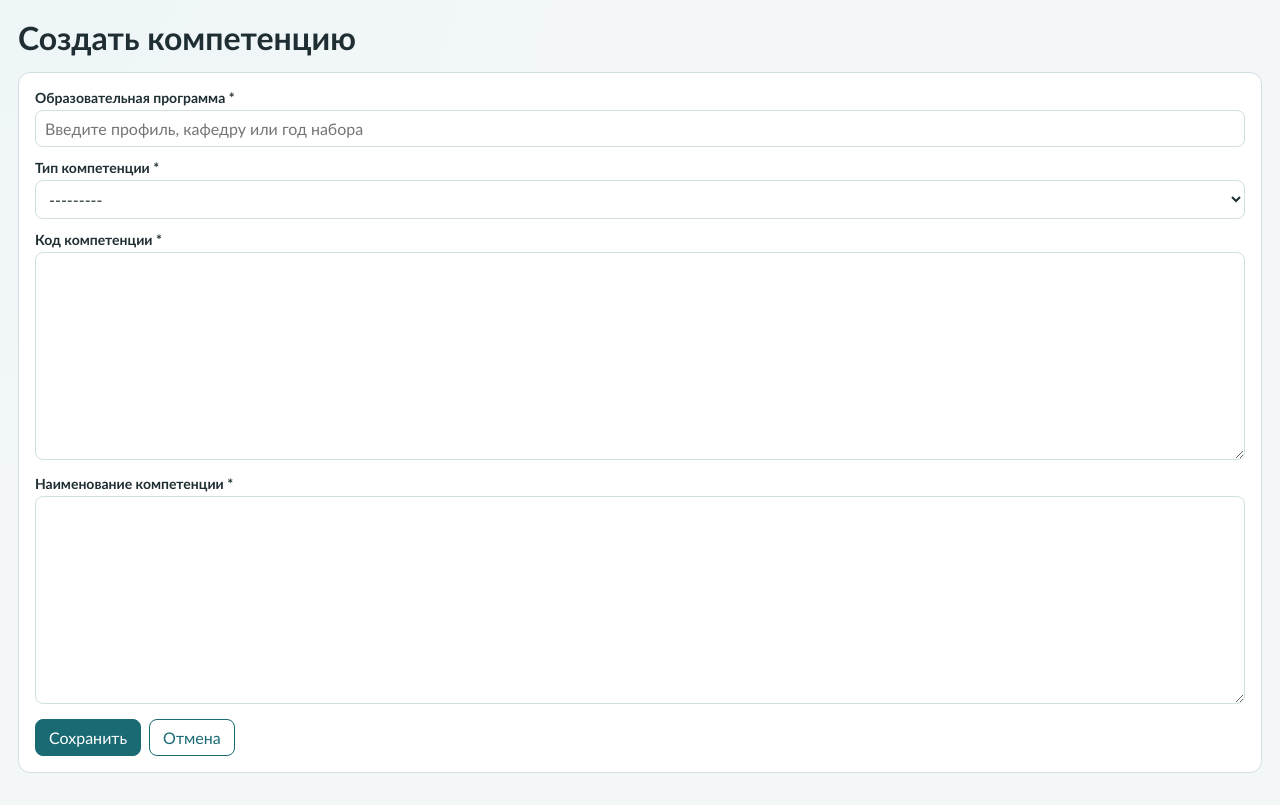
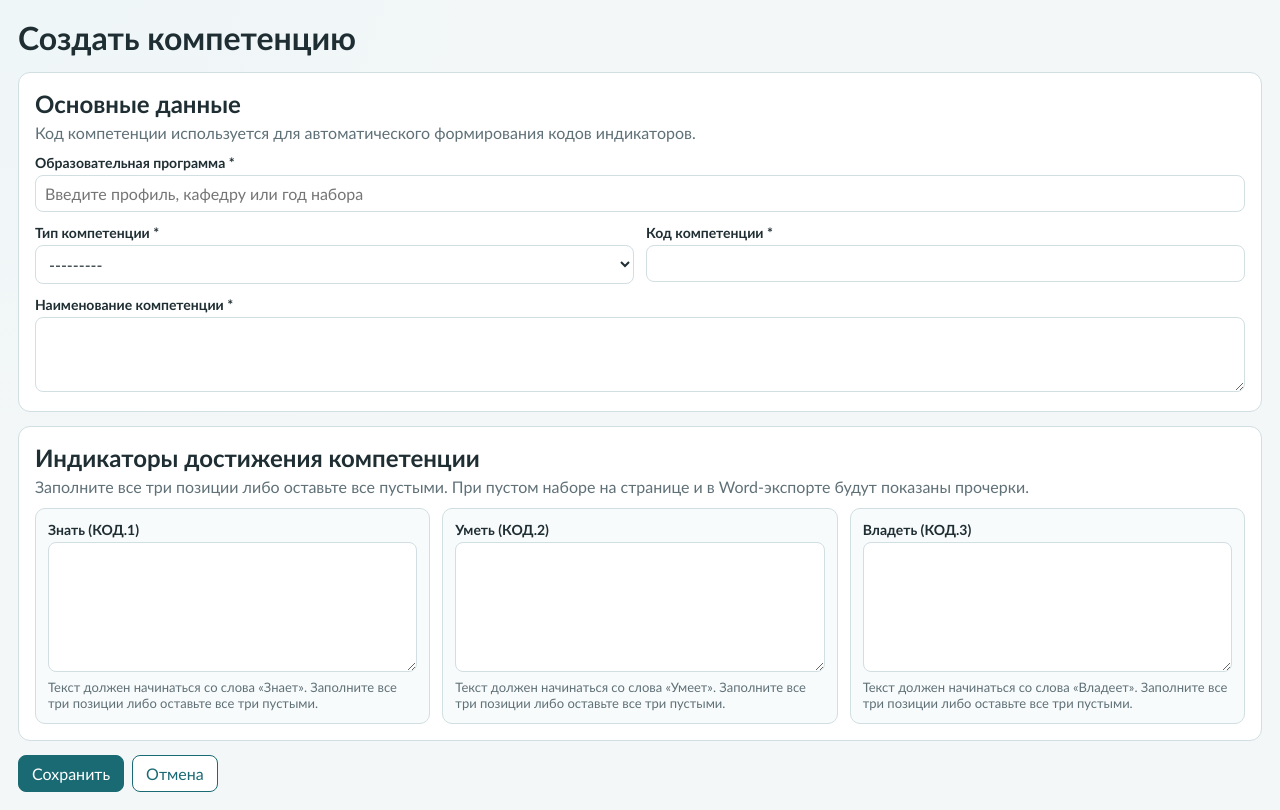
Before and after one commit to Allfeeto/assessment_rinh, a Django app: page /competencies/list/create/ in a window 1280 px wide. Shown: the part 93-903 px from the top of the page. Before the commit the page ends 866 px from the top, so only its background shows below. Run offline with Django 5.2, Linux system fonts and the light colour scheme; a user stored in the database is signed in; tables that the repository leaves empty hold one stand-in row (values such as "Sample post").

Commit message:
доработка страницы Компетенции

```diff
--- a/competencies/forms.py
+++ b/competencies/forms.py
@@ -1,4 +1,6 @@
 from django import forms
+from django.db import transaction
+from django.utils import timezone
 
 from core.forms import apply_autocomplete_attrs, autocomplete_queryset
 from core.permissions import (
@@ -12,7 +14,17 @@ from core.permissions import (
 from disciplines.models import ProgramDiscipline
 from programs.models import EducationalProgram
 
-from .models import Competence, DisciplineCompetence
+from .models import Competence, CompetenceIndicator, DisciplineCompetence
+from .services.indicator_parser import normalize_code, normalize_text
+from .services.indicator_validator import EXPECTED_INDICATOR_ROLES
+
+
+MANUAL_INDICATOR_SOURCE = 'Ручное редактирование'
+INDICATOR_FORM_FIELDS = (
+    ('indicator_know', '1', 'Знать'),
+    ('indicator_can', '2', 'Уметь'),
+    ('indicator_master', '3', 'Владеть'),
+)
 
 
 class CompetenceIndicatorImportForm(forms.Form):
@@ -59,9 +71,29 @@ class CompetenceIndicatorImportForm(forms.Form):
 
 
 class CompetenceForm(forms.ModelForm):
+    indicator_know = forms.CharField(
+        required=False,
+        label='Знать',
+        widget=forms.Textarea(attrs={'rows': 4}),
+    )
+    indicator_can = forms.CharField(
+        required=False,
+        label='Уметь',
+        widget=forms.Textarea(attrs={'rows': 4}),
+    )
+    indicator_master = forms.CharField(
+        required=False,
+        label='Владеть',
+        widget=forms.Textarea(attrs={'rows': 4}),
+    )
+
     class Meta:
         model = Competence
         fields = ('educational_program', 'competence_type', 'code', 'name')
+        widgets = {
+            'code': forms.TextInput(),
+            'name': forms.Textarea(attrs={'rows': 3}),
+        }
 
     def __init__(self, *args, request_user=None, **kwargs):
         self.request_user = request_user
@@ -87,6 +119,27 @@ class CompetenceForm(forms.ModelForm):
             placeholder='Введите профиль, кафедру или год набора',
         )
         self.fields['competence_type'].queryset = self.fields['competence_type'].queryset.order_by('name')
+        self._configure_indicator_fields()
+
+    def _configure_indicator_fields(self):
+        raw_code = self.data.get('code') if self.is_bound else getattr(self.instance, 'code', '')
+        competence_code = normalize_code(raw_code) or 'КОД'
+        existing_by_suffix = {}
+        if self.instance and self.instance.pk:
+            for indicator in self.instance.indicators.all():
+                suffix = normalize_code(indicator.code).rsplit('.', 1)[-1]
+                if suffix in EXPECTED_INDICATOR_ROLES and suffix not in existing_by_suffix:
+                    existing_by_suffix[suffix] = indicator
+
+        for field_name, suffix, label in INDICATOR_FORM_FIELDS:
+            expected_role = EXPECTED_INDICATOR_ROLES[suffix]
+            self.fields[field_name].label = f'{label} ({competence_code}.{suffix})'
+            self.fields[field_name].help_text = (
+                f'Текст должен начинаться со слова «{expected_role}». '
+                'Заполните все три позиции либо оставьте все три пустыми.'
+            )
+            if not self.is_bound and suffix in existing_by_suffix:
+                self.initial[field_name] = existing_by_suffix[suffix].text
 
     def clean_educational_program(self):
         educational_program = self.cleaned_data['educational_program']
@@ -95,6 +148,103 @@ class CompetenceForm(forms.ModelForm):
         if not can_manage_department(self.request_user, educational_program.department_id):
             raise forms.ValidationError('Нельзя менять компетенции программы чужой кафедры.')
         return educational_program
+
+    def clean(self):
+        cleaned_data = super().clean()
+        indicator_values = {}
+        for field_name, suffix, _label in INDICATOR_FORM_FIELDS:
+            value = normalize_text(cleaned_data.get(field_name))
+            cleaned_data[field_name] = value
+            indicator_values[suffix] = value
+
+        filled_count = sum(bool(value) for value in indicator_values.values())
+        if filled_count == 0:
+            return cleaned_data
+        if filled_count != len(INDICATOR_FORM_FIELDS):
+            for field_name, suffix, _label in INDICATOR_FORM_FIELDS:
+                if not indicator_values[suffix]:
+                    self.add_error(field_name, 'Заполните эту позицию или очистите все три индикатора.')
+            self.add_error(None, 'Индикаторы должны быть заполнены полным набором: Знать, Уметь, Владеть.')
+            return cleaned_data
+
+        for field_name, suffix, _label in INDICATOR_FORM_FIELDS:
+            expected_role = EXPECTED_INDICATOR_ROLES[suffix]
+            if not indicator_values[suffix].casefold().startswith(expected_role.casefold()):
+                self.add_error(
+                    field_name,
+                    f'Текст индикатора должен начинаться со слова «{expected_role}».',
+                )
+        return cleaned_data
+
+    def save(self, commit=True):
+        if not commit:
+            return super().save(commit=False)
+
+        with transaction.atomic():
+            instance = super().save(commit=True)
+            self._save_indicators(instance)
+        return instance
+
+    def _save_indicators(self, competence):
+        competence_code = normalize_code(competence.code)
+        desired = {
+            f'{competence_code}.{suffix}': self.cleaned_data[field_name]
+            for field_name, suffix, _label in INDICATOR_FORM_FIELDS
+            if self.cleaned_data.get(field_name)
+        }
+        existing_queryset = CompetenceIndicator.objects.select_for_update().filter(
+            competence=competence,
+        )
+        if not desired:
+            existing_queryset.delete()
+            return
+
+        existing = {
+            indicator.code: indicator
+            for indicator in existing_queryset
+        }
+        existing_queryset.exclude(code__in=desired).delete()
+
+        now = timezone.now()
+        to_create = []
+        to_update = []
+        for code, text in desired.items():
+            current = existing.get(code)
+            if current is None:
+                to_create.append(
+                    CompetenceIndicator(
+                        competence=competence,
+                        code=code,
+                        text=text,
+                        source_file=MANUAL_INDICATOR_SOURCE,
+                    )
+                )
+                continue
+            if normalize_text(current.text) == text:
+                continue
+
+            current.text = text
+            current.last_import = None
+            current.source_file = MANUAL_INDICATOR_SOURCE
+            current.source_table_number = None
+            current.source_row_number = None
+            current.updated_at = now
+            to_update.append(current)
+
+        if to_create:
+            CompetenceIndicator.objects.bulk_create(to_create)
+        if to_update:
+            CompetenceIndicator.objects.bulk_update(
+                to_update,
+                fields=(
+                    'text',
+                    'last_import',
+                    'source_file',
+                    'source_table_number',
+                    'source_row_number',
+                    'updated_at',
+                ),
+            )
 
 
 class DisciplineCompetenceForm(forms.ModelForm):
--- a/competencies/views.py
+++ b/competencies/views.py
@@ -401,6 +401,7 @@ class CompetenceListView(NamedListView):
         ('Наименование', 'name'),
         ('Тип', 'competence_type.name'),
         ('Программа', 'educational_program'),
+        ('Индикаторы: Знать / Уметь / Владеть', 'indicator_summary'),
     )
     create_url_name = 'competencies_competence_create'
     detail_url_name = 'competencies_competence_detail'
@@ -413,7 +414,9 @@ class CompetenceListView(NamedListView):
         return super().can_use_action(action)
 
     def get_queryset(self):
-        queryset = super().get_queryset().filter(educational_program__is_deleted=False)
+        queryset = super().get_queryset().filter(
+            educational_program__is_deleted=False,
+        ).prefetch_related('indicators')
         return filter_competences_for_management(self.request.user, queryset)
 
     def can_change_object(self, obj):
@@ -435,10 +438,13 @@ class CompetenceDetailView(NamedDetailView):
         ('Наименование', 'name'),
         ('Тип', 'competence_type.name'),
         ('Программа', 'educational_program'),
+        ('Индикаторы: Знать / Уметь / Владеть', 'indicator_summary'),
     )
 
     def get_queryset(self):
-        queryset = super().get_queryset().filter(educational_program__is_deleted=False)
+        queryset = super().get_queryset().filter(
+            educational_program__is_deleted=False,
+        ).prefetch_related('indicators')
         return filter_competences_for_management(self.request.user, queryset)
 
     def can_use_action(self, action):
@@ -450,6 +456,7 @@ class CompetenceDetailView(NamedDetailView):
 class CompetenceCreateView(NamedCreateView):
     model = Competence
     form_class = CompetenceForm
+    template_name = 'competencies/form.html'
     title = 'Создать компетенцию'
     list_url_name = 'competencies_competence_list'
 
@@ -465,6 +472,7 @@ class CompetenceCreateView(NamedCreateView):
 class CompetenceUpdateView(NamedUpdateView):
     model = Competence
     form_class = CompetenceForm
+    template_name = 'competencies/form.html'
     title = 'Редактировать компетенцию'
     list_url_name = 'competencies_competence_list'
 
--- a/static/css/base.css
+++ b/static/css/base.css
@@ -487,6 +487,33 @@ th {
 .competence-indicator > span:last-child {
     grid-column: 1 / -1;
 }
+.competence-form-grid {
+    display: grid;
+    grid-template-columns: minmax(220px, 1fr) minmax(220px, 1fr);
+    gap: 12px;
+}
+.competence-form-grid .field {
+    min-width: 0;
+}
+.competence-form-wide {
+    grid-column: 1 / -1;
+}
+.indicator-form-grid {
+    display: grid;
+    grid-template-columns: repeat(3, minmax(220px, 1fr));
+    gap: 12px;
+}
+.indicator-form-card {
+    min-width: 0;
+    padding: 12px;
+    border: 1px solid var(--border);
+    border-radius: 10px;
+    background: #f8fbfb;
+}
+.indicator-form-card textarea {
+    min-height: 130px;
+    resize: vertical;
+}
 .block-message {
     margin-top: 12px;
     margin-bottom: 12px;
@@ -625,6 +652,9 @@ th {
 }
 
 @media (max-width: 980px) {
+    .indicator-form-grid {
+        grid-template-columns: 1fr;
+    }
     .import-form-grid {
         grid-template-columns: 1fr;
     }
@@ -660,6 +690,12 @@ th {
 }
 
 @media (max-width: 760px) {
+    .competence-form-grid {
+        grid-template-columns: 1fr;
+    }
+    .competence-form-wide {
+        grid-column: auto;
+    }
     .topbar-inner {
         display: block;
         padding: 9px 12px;
--- a/templates/base.html
+++ b/templates/base.html
@@ -6,7 +6,7 @@
     <title>{% block title %}Система оценочных материалов{% endblock %}</title>
     <link rel="icon" type="image/png" href="{% static 'images/mini-logo.png' %}">
     <link rel="apple-touch-icon" href="{% static 'images/mini-logo.png' %}">
-    <link rel="stylesheet" href="{% static 'css/base.css' %}?v=mobile-nav-1">
+    <link rel="stylesheet" href="{% static 'css/base.css' %}?v=competence-form-1">
     {% block extra_head %}{% endblock %}
 </head>
 <body>
--- /dev/null
+++ b/templates/competencies/form.html
@@ -0,0 +1,97 @@
+{% extends "base.html" %}
+
+{% block title %}{{ title }}{% endblock %}
+
+{% block content %}
+<h1 class="page-title">{{ title }}</h1>
+
+<form method="post" novalidate>
+    {% csrf_token %}
+    {% for hidden_field in form.hidden_fields %}{{ hidden_field }}{% endfor %}
+
+    {% if form.non_field_errors %}
+        <div class="alert">
+            {% for error in form.non_field_errors %}
+                <div>{{ error }}</div>
+            {% endfor %}
+        </div>
+    {% endif %}
+
+    <div class="panel">
+        <div class="section-heading">
+            <div>
+                <h2>Основные данные</h2>
+                <p class="muted">Код компетенции используется для автоматического формирования кодов индикаторов.</p>
+            </div>
+        </div>
+
+        <div class="competence-form-grid">
+            <div class="field competence-form-wide">
+                <label for="{{ form.educational_program.id_for_label }}">{{ form.educational_program.label }} *</label>
+                {{ form.educational_program }}
+                {% if form.educational_program.help_text %}<small class="helptext">{{ form.educational_program.help_text }}</small>{% endif %}
+                {% if form.educational_program.errors %}<ul class="errors">{% for error in form.educational_program.errors %}<li>{{ error }}</li>{% endfor %}</ul>{% endif %}
+            </div>
+
+            <div class="field">
+                <label for="{{ form.competence_type.id_for_label }}">{{ form.competence_type.label }} *</label>
+                {{ form.competence_type }}
+                {% if form.competence_type.errors %}<ul class="errors">{% for error in form.competence_type.errors %}<li>{{ error }}</li>{% endfor %}</ul>{% endif %}
+            </div>
+
+            <div class="field">
+                <label for="{{ form.code.id_for_label }}">{{ form.code.label }} *</label>
+                {{ form.code }}
+                {% if form.code.errors %}<ul class="errors">{% for error in form.code.errors %}<li>{{ error }}</li>{% endfor %}</ul>{% endif %}
+            </div>
+
+            <div class="field competence-form-wide">
+                <label for="{{ form.name.id_for_label }}">{{ form.name.label }} *</label>
+                {{ form.name }}
+                {% if form.name.errors %}<ul class="errors">{% for error in form.name.errors %}<li>{{ error }}</li>{% endfor %}</ul>{% endif %}
+            </div>
+        </div>
+    </div>
+
+    <div class="panel">
+        <div class="section-heading">
+            <div>
+                <h2>Индикаторы достижения компетенции</h2>
+                <p class="muted">
+                    Заполните все три позиции либо оставьте все пустыми. При пустом наборе на странице и в Word-экспорте будут показаны прочерки.
+                </p>
+            </div>
+        </div>
+
+        <div class="indicator-form-grid">
+            <div class="indicator-form-card field">
+                <label for="{{ form.indicator_know.id_for_label }}">{{ form.indicator_know.label }}</label>
+                {{ form.indicator_know }}
+                <small class="helptext">{{ form.indicator_know.help_text }}</small>
+                {% if form.indicator_know.errors %}<ul class="errors">{% for error in form.indicator_know.errors %}<li>{{ error }}</li>{% endfor %}</ul>{% endif %}
+            </div>
+
+            <div class="indicator-form-card field">
+                <label for="{{ form.indicator_can.id_for_label }}">{{ form.indicator_can.label }}</label>
+                {{ form.indicator_can }}
+                <small class="helptext">{{ form.indicator_can.help_text }}</small>
+                {% if form.indicator_can.errors %}<ul class="errors">{% for error in form.indicator_can.errors %}<li>{{ error }}</li>{% endfor %}</ul>{% endif %}
+            </div>
+
+            <div class="indicator-form-card field">
+                <label for="{{ form.indicator_master.id_for_label }}">{{ form.indicator_master.label }}</label>
+                {{ form.indicator_master }}
+                <small class="helptext">{{ form.indicator_master.help_text }}</small>
+                {% if form.indicator_master.errors %}<ul class="errors">{% for error in form.indicator_master.errors %}<li>{{ error }}</li>{% endfor %}</ul>{% endif %}
+            </div>
+        </div>
+    </div>
+
+    <div class="actions">
+        <button class="btn" type="submit">{{ submit_text|default:"Сохранить" }}</button>
+        {% if list_url_name %}
+            <a class="btn secondary" href="{% url list_url_name %}">Отмена</a>
+        {% endif %}
+    </div>
+</form>
+{% endblock %}
--- a/templates/competencies/includes/competences_table.html
+++ b/templates/competencies/includes/competences_table.html
@@ -34,7 +34,7 @@
             {% if can_manage_competence_directory %}
                 <td><div class="actions">
                     {% if competence.can_manage %}
-                        <a class="btn secondary" href="{% url 'competencies_competence_update' competence.id %}">Изменить</a>
+                        <a class="btn secondary" href="{% url 'competencies_competence_update' competence.id %}">Изменить компетенцию и индикаторы</a>
                         <a class="btn danger" href="{% url 'competencies_competence_delete' competence.id %}">Удалить</a>
                     {% else %}
                         <span class="muted">Нет прав изменения</span>
```
Also changed, not shown: competencies/models.py (+16 -0 lines), tests/test_competencies_permissions.py (+182 -2 lines), README.md.
